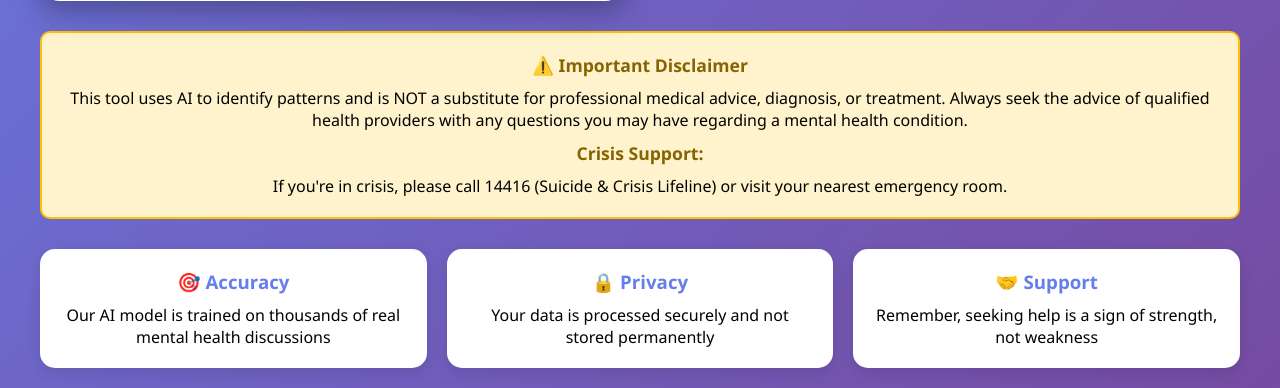
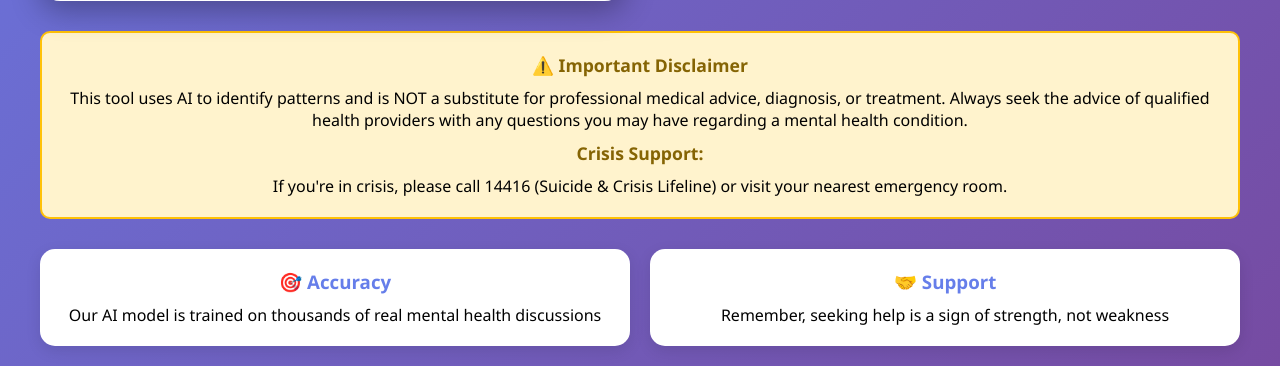
Before and after one commit to PrathamGit23/Mental-Health-Analysis-ML, a Flask app: page / in a window 1280 px wide. Shown: the part 719-1107 px from the top of the page. After the commit the page ends 1085 px from the top, so only its background shows below. Run offline with Flask 3, Linux system fonts and the light colour scheme; parts of the project's set-up code (start-up, migrations or seed data) failed here and were passed over.

Commit message:
Remove privacy info from index.html
Removed privacy information section from the index page.

```diff
--- a/templates/index.html
+++ b/templates/index.html
@@ -354,10 +354,6 @@
                 <p>Our AI model is trained on thousands of real mental health discussions</p>
             </div>
             <div class="info-card">
-                <h3>🔒 Privacy</h3>
-                <p>Your data is processed securely and not stored permanently</p>
-            </div>
-            <div class="info-card">
                 <h3>🤝 Support</h3>
                 <p>Remember, seeking help is a sign of strength, not weakness</p>
             </div>
```
